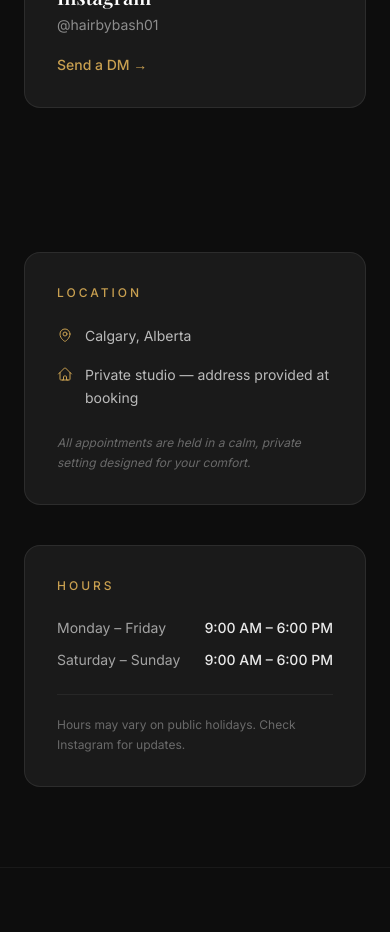
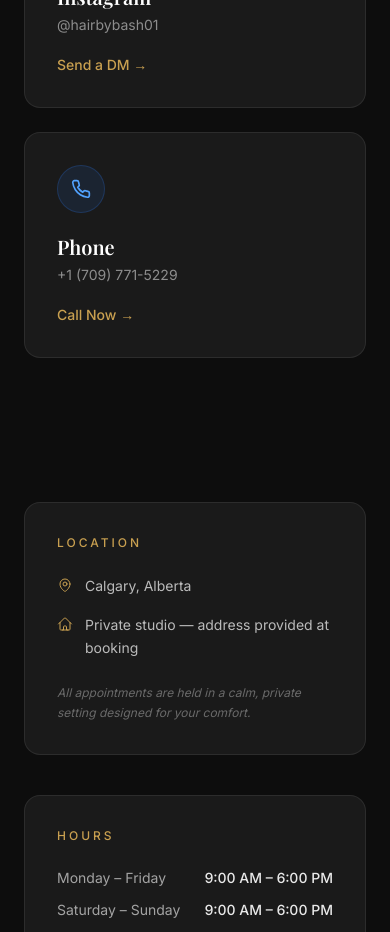
Before and after one commit to a4digitalhubagency/hairbybash, a Next.js app: page /contact in a window 390 px wide. Shown: the part 1060-1992 px from the top of the page. Built offline with nearby package versions, Linux system fonts and the light colour scheme.

Commit message:
added phone number section to contact and edited some words

```diff
--- a/components/about/AboutHero.tsx
+++ b/components/about/AboutHero.tsx
@@ -85,7 +85,7 @@ export default function AboutHero() {
           animate={{ opacity: 1, y: 0 }}
           transition={{ duration: 0.55, delay: 0.38, ease }}
         >
-          Redefining luxury hair artistry in the heart of Calgary — one crown at a time.
+          Redefining luxury hair artistry in the heart of Calgary — one masterpiece at a time.
         </motion.p>
 
         {/* Stats row */}
--- a/components/about/AboutJourney.tsx
+++ b/components/about/AboutJourney.tsx
@@ -22,7 +22,7 @@ const milestones = [
   {
     icon: '✦',
     year: 'Calgary, AB · 2023',
-    title: 'Expanding the Crown',
+    title: 'Expanding the Craft',
     description: 'Bringing the HairbyBash experience to Calgary — a private, premium studio offering world-class braiding and loc services to a new community of clients.',
   },
 ]
--- a/components/contact/ContactChannels.tsx
+++ b/components/contact/ContactChannels.tsx
@@ -49,6 +49,21 @@ const channels = [
     iconColor: 'text-white/60',
     external: true,
   },
+  {
+  label: 'Phone',
+  value: '+1 (709) 771-5229',
+  cta: 'Call Now',
+  href: 'tel:+17097715229',  // Clicking opens phone dialer
+  iconBg: 'bg-blue-500/10 border-blue-500/20',
+      icon: (
+      <svg xmlns="http://www.w3.org/2000/svg" width="20" height="20" viewBox="0 0 24 24" fill="none" stroke="currentColor" strokeWidth="2" strokeLinecap="round" strokeLinejoin="round">
+        <path d="M22 16.92v3a2 2 0 0 1-2.18 2 19.79 19.79 0 0 1-8.63-3.07 19.5 19.5 0 0 1-6-6 19.79 19.79 0 0 1-3.07-8.67A2 2 0 0 1 4.11 2h3a2 2 0 0 1 2 1.72 12.84 12.84 0 0 0 .7 2.81 2 2 0 0 1-.45 2.11L8.09 9.91a16 16 0 0 0 6 6l1.27-1.27a2 2 0 0 1 2.11-.45 12.84 12.84 0 0 0 2.81.7A2 2 0 0 1 22 16.92z"/>
+      </svg>
+    ),
+    iconColor: 'text-blue-400',
+    external: false,
+  },
+
 ]
 
 export default function ContactChannels() {
--- a/components/landing/About.tsx
+++ b/components/landing/About.tsx
@@ -108,7 +108,7 @@ export default function About() {
             viewport={viewport}
             transition={{ duration: 0.5, delay: 0.24, ease }}
           >
-            At HairbyBash, we believe that your hair is your crown. Located in the
+            At HairbyBash, we believe that your hair is your finest expression. Located in the
             heart of Calgary, we specialize in protective styling that not only looks
             stunning but promotes healthy hair growth.
           </motion.p>
@@ -119,7 +119,7 @@ export default function About() {
             viewport={viewport}
             transition={{ duration: 0.5, delay: 0.32, ease }}
           >
-            From intricate knotless braids to meticulous loc maintenance, every
+            From intricate knotless braids to meticulous loc artistry, every
             appointment is a private, premium session focused entirely on you.
             No double bookings, no rushing — just perfection.
           </motion.p>
--- a/components/landing/Hero.tsx
+++ b/components/landing/Hero.tsx
@@ -89,7 +89,7 @@ export default function Hero() {
           animate={{ opacity: 1, y: 0 }}
           transition={{ duration: 0.5, delay: 0.4, ease }}
         >
-          Elevating your crown with precision braids and loc maintenance.
+          Elevating your Alluree with precision braids and locs.
           Every appointment is a luxury experience crafted just for you.
         </motion.p>
 
--- a/tsconfig.json
+++ b/tsconfig.json
@@ -33,7 +33,8 @@
     "**/*.ts",
     "**/*.tsx",
     ".next/types/**/*.ts",
-    "**/*.mts"
+    "**/*.mts",
+    ".next/dev/types/**/*.ts"
   ],
   "exclude": [
     "node_modules"
```
